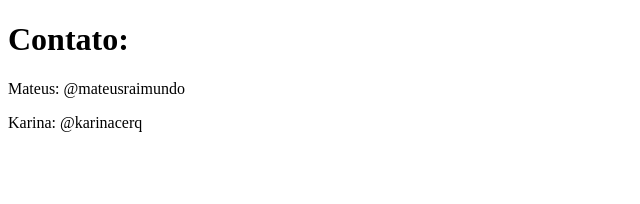
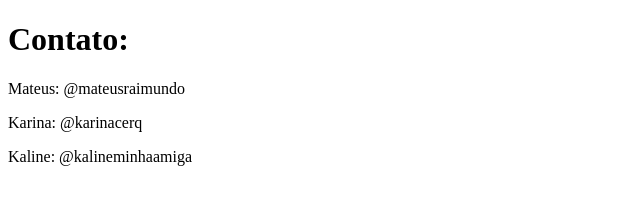
Before and after one commit to mateusrc-dev/github-for-teams, a plain HTML site: page contato.html in a window 1280 px wide. Shown: the whole page, without its empty margins (0-640 px from the left). Drawn offline with Linux system fonts and the light colour scheme.

Commit message:
colaboradores2

```diff
--- a/contato.html
+++ b/contato.html
@@ -10,6 +10,7 @@
     <h1>Contato:</h1>
     <p>Mateus: @mateusraimundo </p>
     <p>Karina: @karinacerq </p>
+    <p>Kaline: @kalineminhaamiga</p>
 
 </body>
 </html>
```
Also changed, not shown: index.html (+1 -0 lines).
